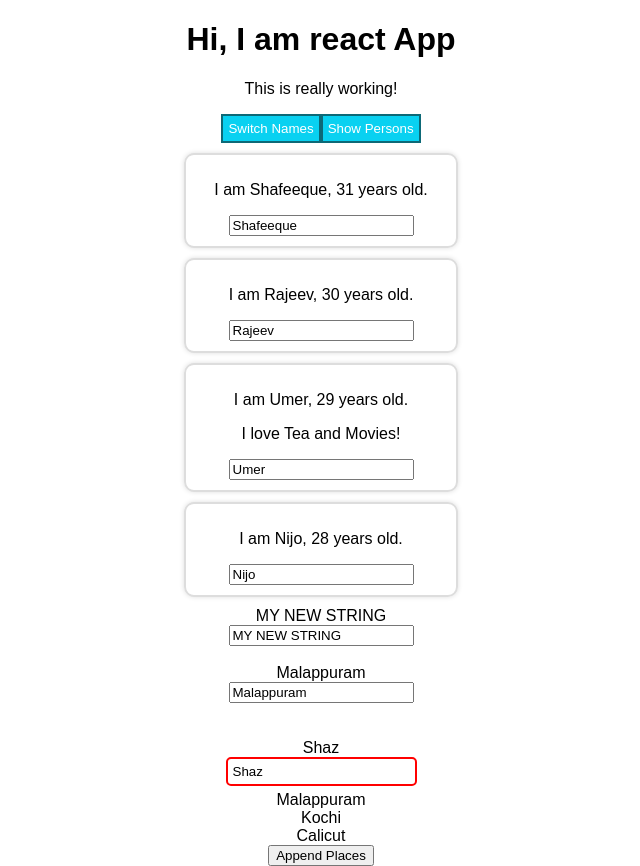
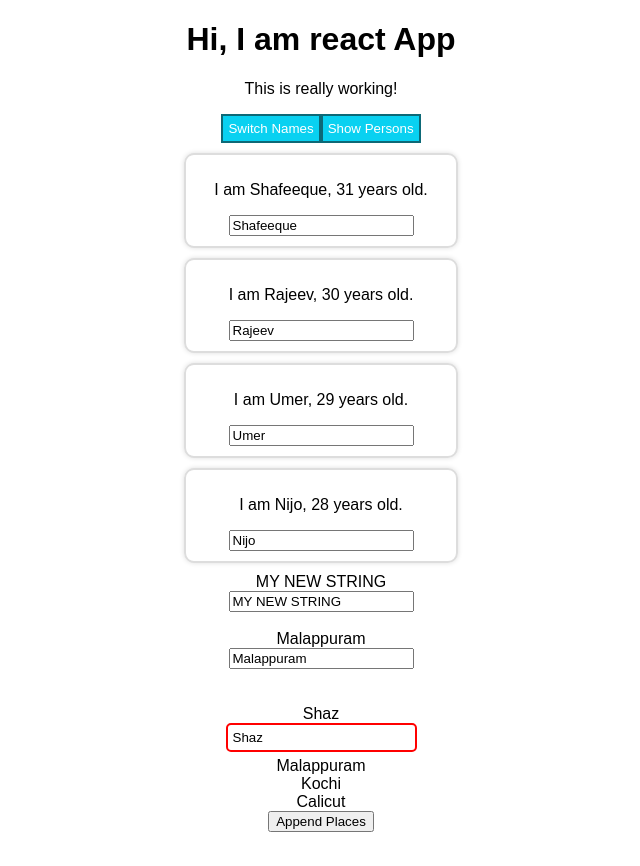
Before and after one commit to shafeequeonline/app-learn-react, a React (Create React App) app: page / in a window 1280 px wide. Both pictures are taken after a click on the button "Show Persons". Shown: the whole page, without its empty margins (319-959 px from the left). After the commit the page ends 832 px from the top, so only its background shows below. Built offline with nearby package versions, Linux system fonts and the light colour scheme.

Commit message:
conditional checking advanced method

```diff
--- a/src/App.js
+++ b/src/App.js
@@ -75,12 +75,11 @@
         if(this.state.showPersons) {
             persons = (
                 <div>
-                    <Person click={this.switchNameHandler.bind(this, 'MS Naripatta')} name={this.state.persons[0].name} age={this.state.persons[0].age} />
-                    <Person click={this.changeNameHandler} name={this.state.persons[1].name} age={this.state.persons[1].age} />
-                    <Person name={this.state.persons[2].name} age={this.state.persons[2].age}>
-                        I love Tea and Movies!
-                    </Person>
-                    <Person name={this.state.persons[3].name} age={this.state.persons[3].age} />
+                    {this.state.persons.map((person) => {
+                        return <Person
+                            name={person.name}
+                            age={person.age} />
+                    })}
                 </div>
             );
         }
```
